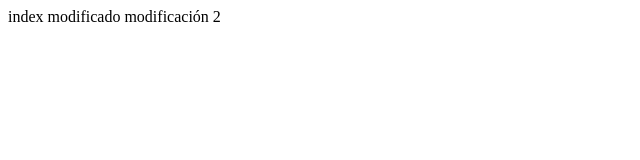
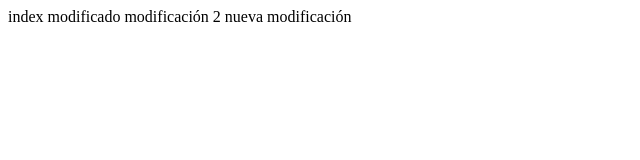
Before and after one commit to Arturopuig2/remoto, a plain HTML site: page index.html in a window 1280 px wide. Shown: the whole page, without its empty margins (0-640 px from the left). Drawn offline with Linux system fonts and the light colour scheme.

Commit message:
nueva modificacion index

```diff
--- a/index.html
+++ b/index.html
@@ -2,4 +2,5 @@
 index
 modificado
 modificación 2
+nueva modificación
 </html>
```
